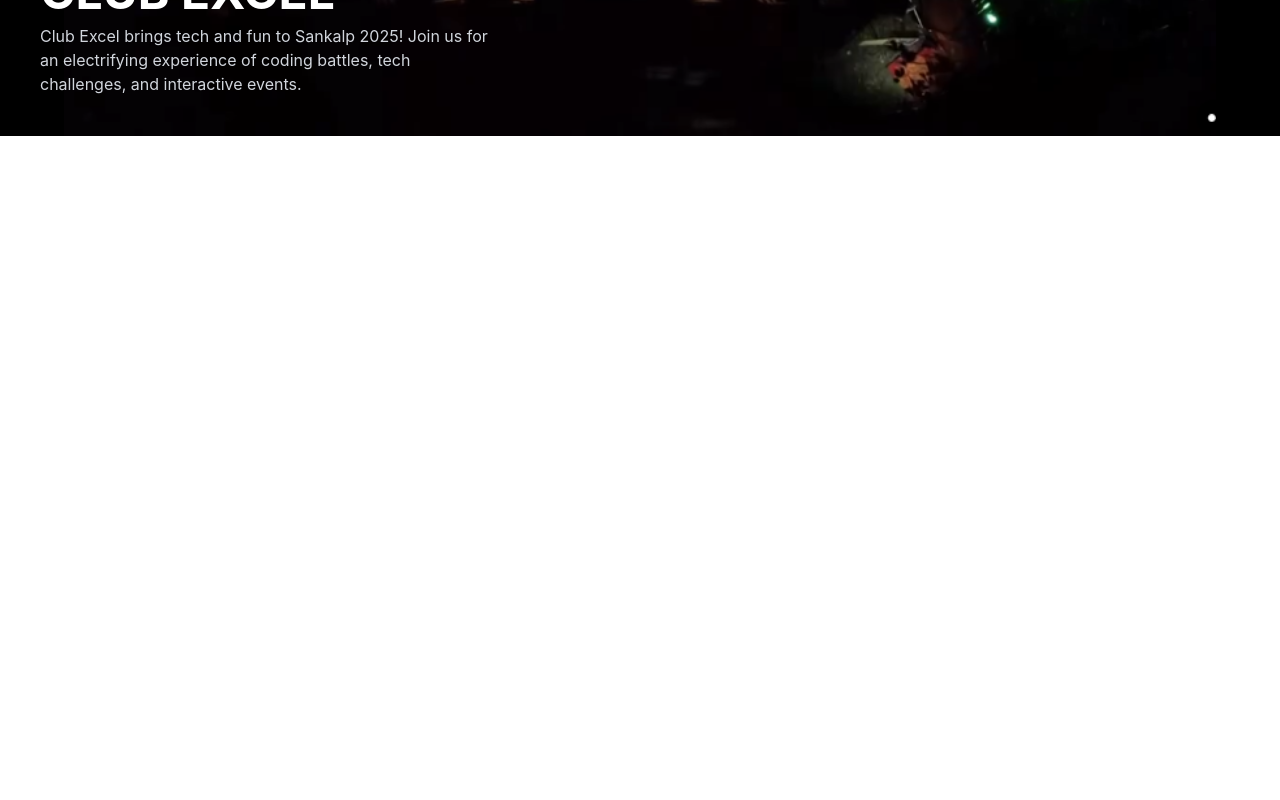
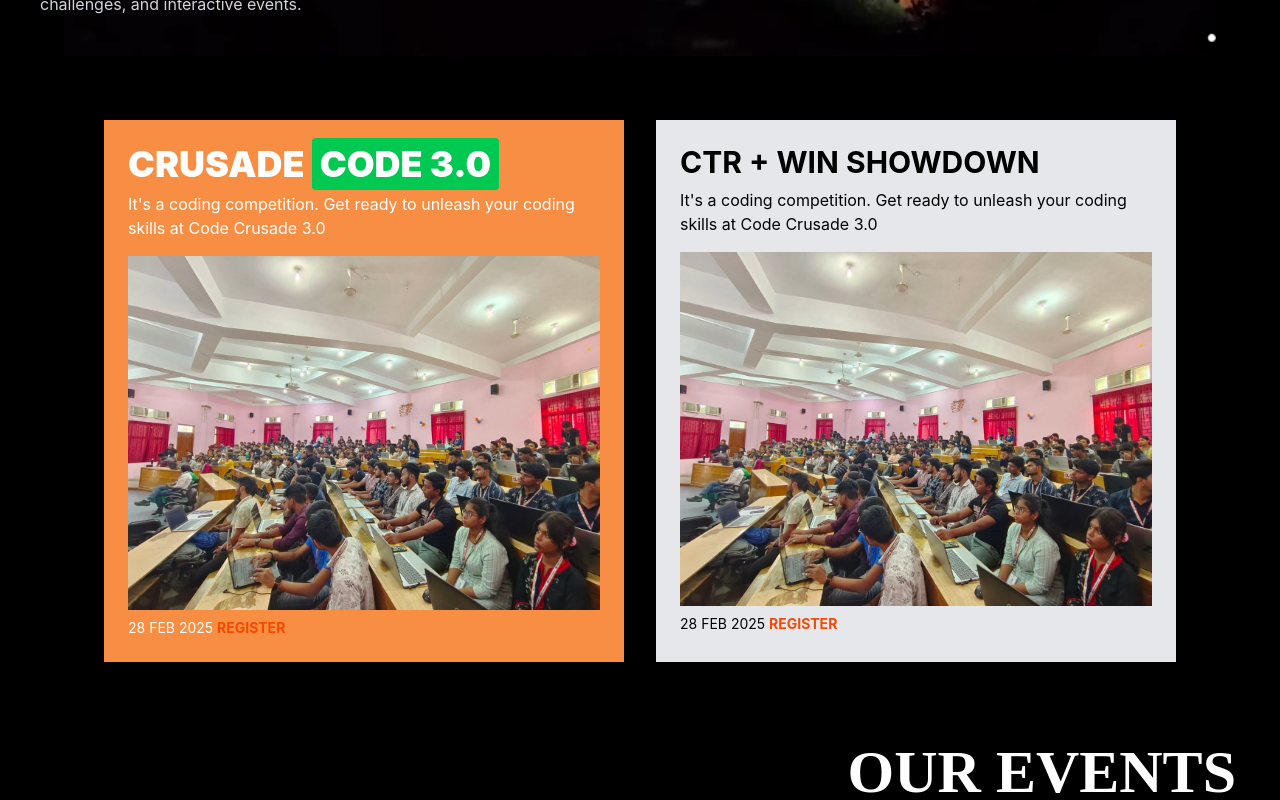
Before and after one commit to Ren1sha/Sankalp, a React (Vite) app: page / in a window 1280 px wide. Shown: the part 1800-2600 px from the top of the page. Before the commit the page ends 1936 px from the top, so only its background shows below. Built offline with nearby package versions, Linux system fonts and the light colour scheme.

Commit message:
landing page made

```diff
--- a/src/Sankalp2025.jsx
+++ b/src/Sankalp2025.jsx
@@ -19,7 +19,7 @@ const Sankalp2025 = () => {
           Club Excel brings tech and fun to Sankalp 2025! Join us for an electrifying experience of coding battles, tech challenges, and interactive events.
         </p>
 
-        <div className="flex flex-wrap justify-center gap-8 mt-10 w-full max-w-4xl">
+        <div className="flex flex-wrap justify-center gap-8 mt-10 w-full max-w-4xl -mb-20">
           <img src="/components/sankalplogo.png" alt="Logo 1" className="w-36" />
           <img src="/components/club excel.png" alt="Logo 2" className="w-36" />
           <img src="/components/udbhav.png" alt="Logo 3" className="w-36" />
@@ -27,9 +27,7 @@ const Sankalp2025 = () => {
       </div>
       <header className="flex items-center justify-between p-4 absolute top-0 left-0 w-full">
         <img src="/components/excellogo.png" alt="Sankalp 2025 Logo" className="w-19" />
-        <button className="text-orange-500 border border-orange-500 px-4 py-2 rounded">
-          INTERESTED ?
-        </button>
+
       </header>
 
       {/* Hero Section */}
@@ -57,6 +55,37 @@ const Sankalp2025 = () => {
           </p>
         </div>
       </section>
+      <section className="flex justify-center gap-8 mt-16 px-8">
+        <div className="bg-[#f88e43] text-white p-6 w-130">
+        <h3 className="text-4xl font-black uppercase">CRUSADE <span className="bg-green-500 text-white px-2 py-1 rounded">CODE 3.0</span></h3>
+
+          <p className="mt-2">It's a coding competition. Get ready to unleash your coding skills at Code Crusade 3.0</p>
+          <img src="/components/students.png" alt="Event 1" className="mt-4 w-full" />
+          <p className="text-sm mt-2">28 FEB 2025 <span className="text-orange-600 font-bold">REGISTER</span></p>
+        </div>
+        <div className="bg-gray-200 text-black p-6  w-130">
+          <h3 className="text-3xl font-bold">CTR + WIN SHOWDOWN</h3>
+          <p className="mt-2">It's a coding competition. Get ready to unleash your coding skills at Code Crusade 3.0</p>
+          <img src="/components/students.png" alt="Event 2" className="mt-4 w-full" />
+          <p className="text-sm mt-2">28 FEB 2025 <span className="text-orange-600 font-bold">REGISTER</span></p>
+        </div>
+      </section>
+
+      {/* Our Events Section */}
+      <section className="mt-20 px-11 text-center">
+      <h2 className="text-6xl font-extrabold text-right font-[Anton]">OUR EVENTS</h2>
+
+
+      </section>
+
+      {/* Event Highlight Image */}
+      <section className="relative flex justify-center mt-12">
+        <img src="/components/event.png" alt="Event Highlight" className="w-full max-w-6xl" />
+        <div className="absolute bottom-10 left-10 text-white">
+          <h2 className="text-5xl font-bold">CODE CRUSADE</h2>
+          <h3 className="text-4xl font-bold text-gray-500">CTR + WIN SHOWDOWN</h3>
+        </div>
+      </section>
     </div>
   );
 };
```
Also changed, not shown: public/components/event.png (added), public/components/students.png (added).
